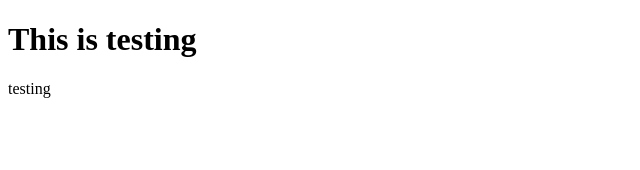
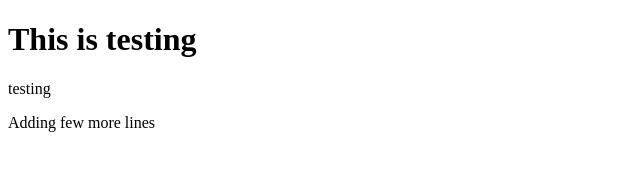
Before and after one commit to giriganga/git-local-test, a plain HTML site: page index.html in a window 1280 px wide. Shown: the whole page, without its empty margins (0-640 px from the left). Drawn offline with Linux system fonts and the light colour scheme.

Commit message:
updated file

```diff
--- a/index.html
+++ b/index.html
@@ -10,6 +10,7 @@
 <body>
     <h1>This is testing</h1>
     <p>testing</p>
+    <p>Adding few more lines</p>
 </body>
 
 </html>
```
